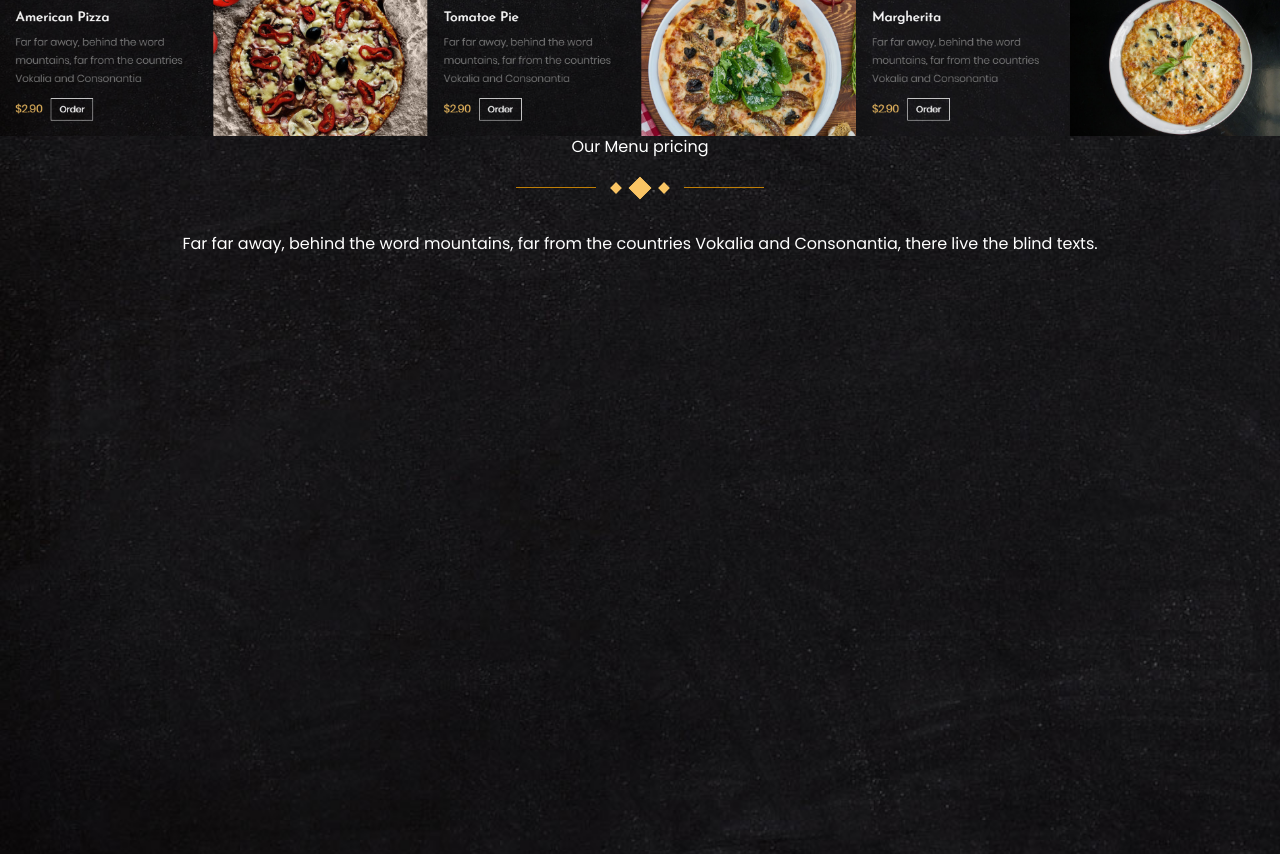
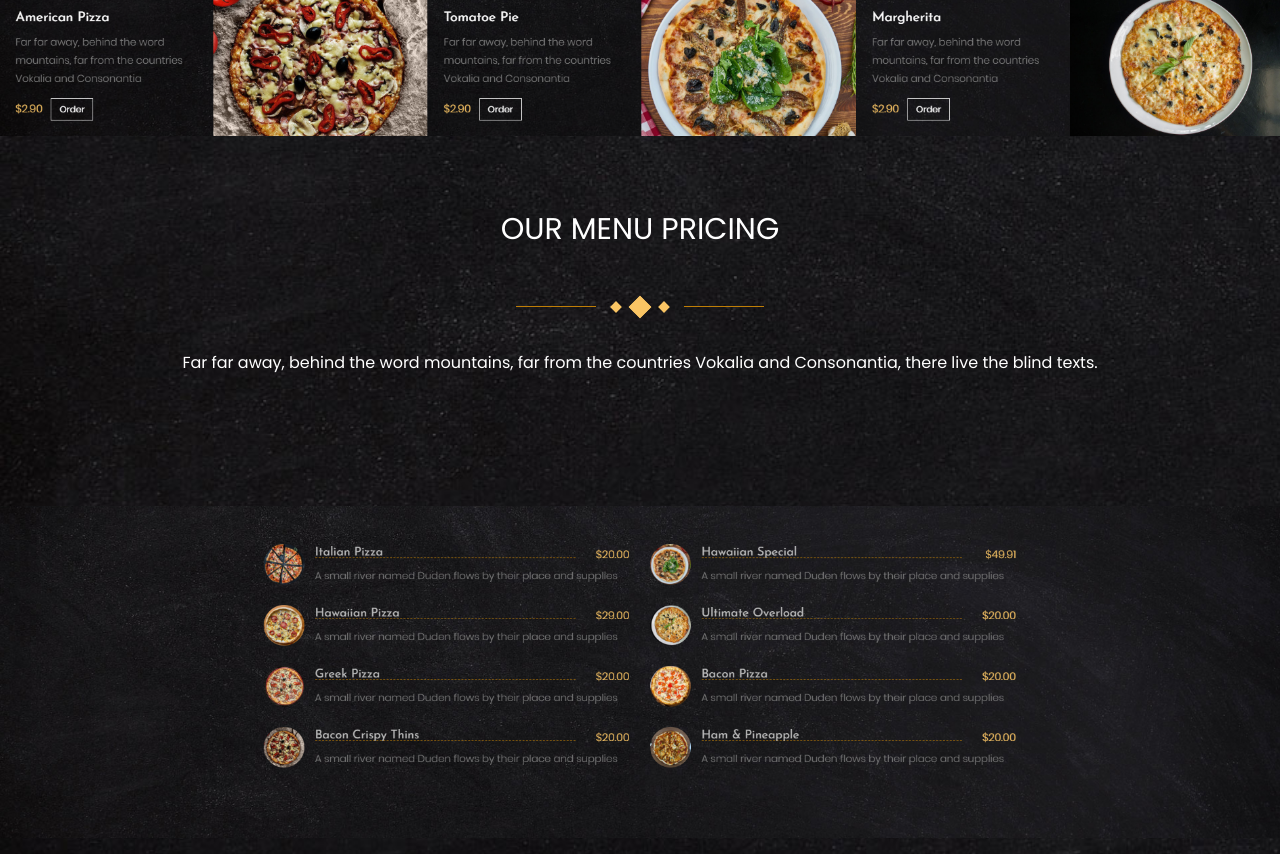
Before and after one commit to DmitryVoloshin/PizzaApp, a React (Create React App) app: page / in a window 1280 px wide. Shown: the part 2820-3674 px from the top of the page. Built offline with nearby package versions, Linux system fonts and the light colour scheme.

Commit message:
working reafactoring

```diff
--- /dev/null
+++ b/src/components/pages/reused-blocks/foto-block/index.js
@@ -0,0 +1 @@
+import FotoBlock from './foto-block'
--- a/src/components/pages/reused-blocks/menu-block/menu-block.css
+++ b/src/components/pages/reused-blocks/menu-block/menu-block.css
@@ -1,5 +1,5 @@
 .menu-block{
-    height: 1600px;
+    height: 1800px;
     background-image: url('./../../../../img/paralax-bg.jpg');
     background-size: cover;
     background-repeat: no-repeat;
@@ -38,7 +38,10 @@
     width: 14px;
 }
 .pricing-block_title{
-    padding-bottom: 25px;
+    padding-bottom: 55px;
+    padding-top: 75px;
+    text-transform: uppercase;
+    font-size: 30px;
 }
 .pricing-block_flip{
     padding-bottom: 40px;
--- a/src/components/pages/reused-blocks/menu-block/menu-block.js
+++ b/src/components/pages/reused-blocks/menu-block/menu-block.js
@@ -3,6 +3,7 @@ import React from 'react';
 import './menu-block.css'
 
 import menu from './../../../../img/time-plug/menu.png';
+import pricing from './../../../../img/time-plug/pricing.png'
 
 const MenuBlock = ( ) =>{
 
@@ -34,6 +35,7 @@ const MenuBlock = ( ) =>{
                 far from the countries Vokalia and Consonantia,
                 there live the blind texts.
                 </p>
+                <img src={pricing} className="plug-for_time"/>
            </div>
         </div>
     )
```
Also changed, not shown: src/components/pages/reused-blocks/foto-block/foto-block.js (added, +11 -0 lines), src/components/pages/reused-blocks/foto-block/foto-block.css (added), src/img/time-plug/pricing.png (added).
